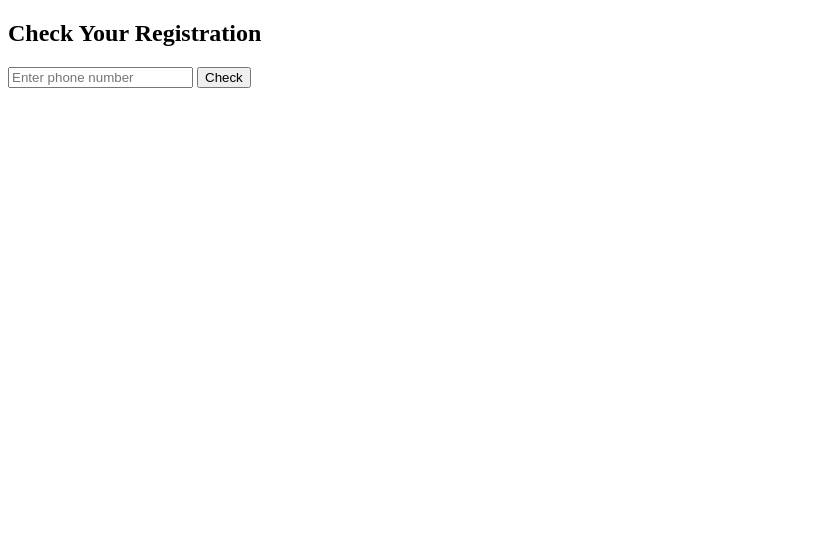
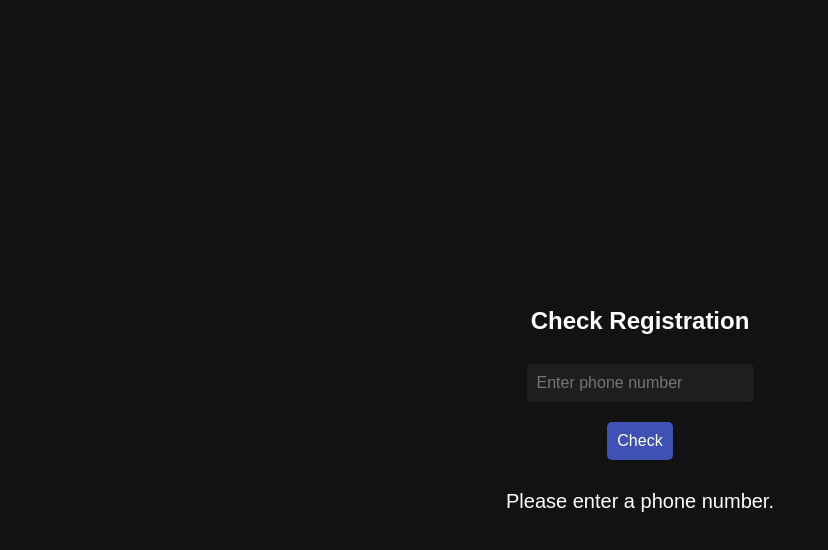
Before and after one commit to Eng-Ahmed-Mahran/phone-checker, a plain HTML site: page index.html in a window 1280 px wide. Both pictures are taken after a click on the button "Check". Shown: the whole page, without its empty margins (0-828 px from the left). Drawn offline with Linux system fonts and the light colour scheme; no server answers.

Commit message:
Update index.html

```diff
--- a/index.html
+++ b/index.html
@@ -1,23 +1,78 @@
 <!DOCTYPE html>
-<html>
+<html lang="en">
 <head>
-  <title>Phone Number Checker</title>
+  <meta charset="UTF-8" />
+  <meta name="viewport" content="width=device-width, initial-scale=1.0" />
+  <title>Phone Checker</title>
+  <style>
+    body {
+      background-color: #121212;
+      color: #ffffff;
+      font-family: Arial, sans-serif;
+      display: flex;
+      flex-direction: column;
+      align-items: center;
+      justify-content: center;
+      height: 100vh;
+      margin: 0;
+    }
+
+    input, button {
+      padding: 10px;
+      margin: 10px;
+      border-radius: 5px;
+      border: none;
+      font-size: 16px;
+    }
+
+    input {
+      background-color: #1e1e1e;
+      color: white;
+    }
+
+    button {
+      background-color: #3f51b5;
+      color: white;
+      cursor: pointer;
+    }
+
+    #result {
+      margin-top: 20px;
+      font-size: 20px;
+    }
+  </style>
 </head>
 <body>
-  <h2>Check Your Registration</h2>
-  <input type="text" id="phoneInput" placeholder="Enter phone number" />
-  <button onclick="checkPhone()">Check</button>
-  <p id="result"></p>
+  <h2>Check Registration</h2>
+  <input type="text" id="phone" placeholder="Enter phone number" />
+  <button onclick="checkPhoneNumber()">Check</button>
+  <div id="result"></div>
 
   <script>
-    async function checkPhone() {
-      const phone = document.getElementById("phoneInput").value.trim();
-      const response = await fetch("https://script.google.com/macros/s/AKfycbxYDZx8kAjpu9xuTCxOfWyiSuhvSvZbRgQkEPfGavIgOjtXeezpsbkP0IEOclLAkMVA/exec?phone=" + encodeURIComponent(phone));
-      const result = await response.text();
+    function checkPhoneNumber() {
+      const phoneNumber = document.getElementById('phone').value.trim();
 
-      document.getElementById("result").textContent = (result === "Yes")
-        ? "✅ You are registered."
-        : "❌ Not found. Please register.";
+      if (phoneNumber === "") {
+        document.getElementById('result').innerText = "Please enter a phone number.";
+        return;
+      }
+
+      fetch('https://script.google.com/macros/s/AKfycbxYDZx8kAjpu9xuTCxOfWyiSuhvSvZbRgQkEPfGavIgOjtXeezpsbkP0IEOclLAkMVA/exec?phone=' + encodeURIComponent(phoneNumber))
+        .then(response => response.json())
+        .then(data => {
+          const resultDiv = document.getElementById('result');
+          if (data.found) {
+            resultDiv.innerText = `✔ Registered as: ${data.name}`;
+            resultDiv.style.color = 'lightgreen';
+          } else {
+            resultDiv.innerText = '✖ Not registered. Please fill out the form.';
+            resultDiv.style.color = 'red';
+          }
+        })
+        .catch(error => {
+          document.getElementById('result').innerText = 'Error checking registration.';
+          console.error(error);
+        });
     }
   </script>
 </body>
```
